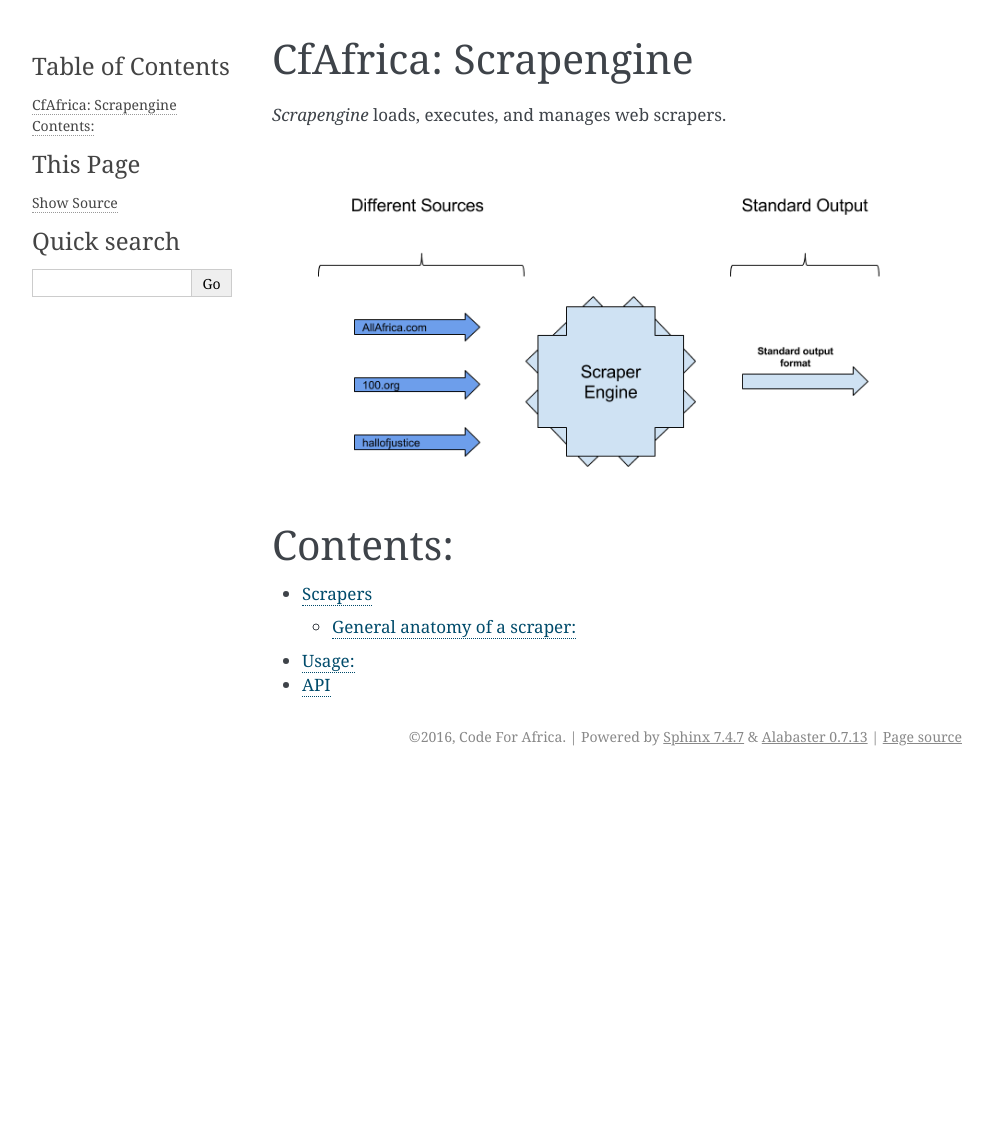
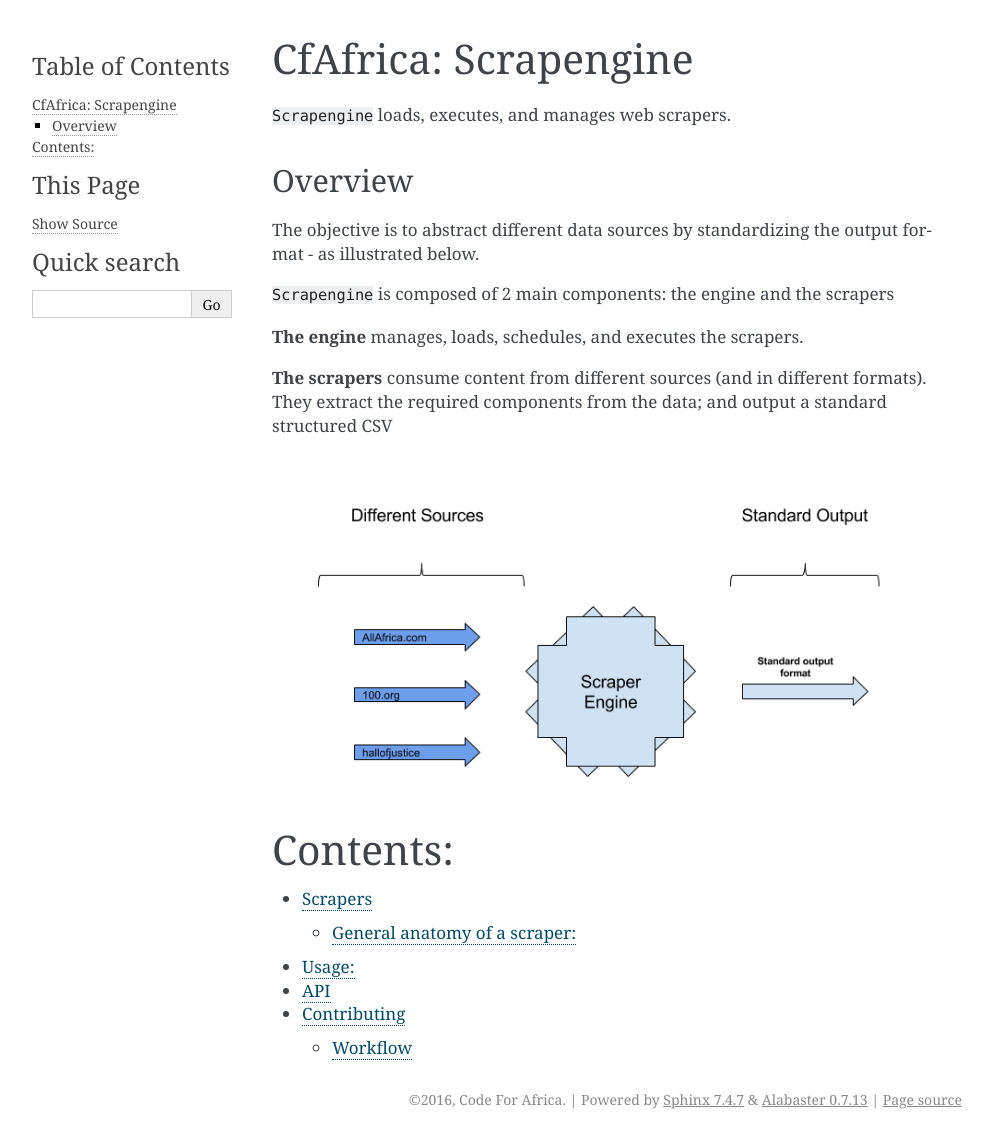
Before and after one commit to CodeForAfrica-ARCHIVE/Scrapengine, a Sphinx documentation site: the page built from docs/source/index.rst, in a window 1280 px wide. Shown: the whole page, without its empty margins (148-1140 px from the left). Built offline with Sphinx 7.4.7, drawn with Linux system fonts in a browser that asks for light colours; before the commit the page ends 900 px from its top, so only the background shows below that.

Commit message:
documentation

```diff
--- a/docs/source/index.rst
+++ b/docs/source/index.rst
@@ -6,10 +6,23 @@
 CfAfrica: Scrapengine
 =====================
 
-`Scrapengine` loads, executes, and manages web scrapers.
+``Scrapengine`` loads, executes, and manages web scrapers.
+
+Overview
+--------
+
+The objective is to abstract different data sources by standardizing the output format - as illustrated below.
+
+``Scrapengine`` is composed of 2 main components: the engine and the scrapers
+
+**The engine** manages, loads, schedules, and executes the scrapers.
+
+**The scrapers** consume content from different sources (and in different formats). They extract the required components from the data; and output a standard structured CSV
 
 
 .. image:: scrapengine.png
+   :alt: different input sources and formats; standard output
+   :align: center
 
 
 Contents:
@@ -21,3 +34,4 @@ Contents:
    scrapers
    usage
    api
+   contributing
```
Also changed, not shown: docs/source/contributing.rst (added, +22 -0 lines).
